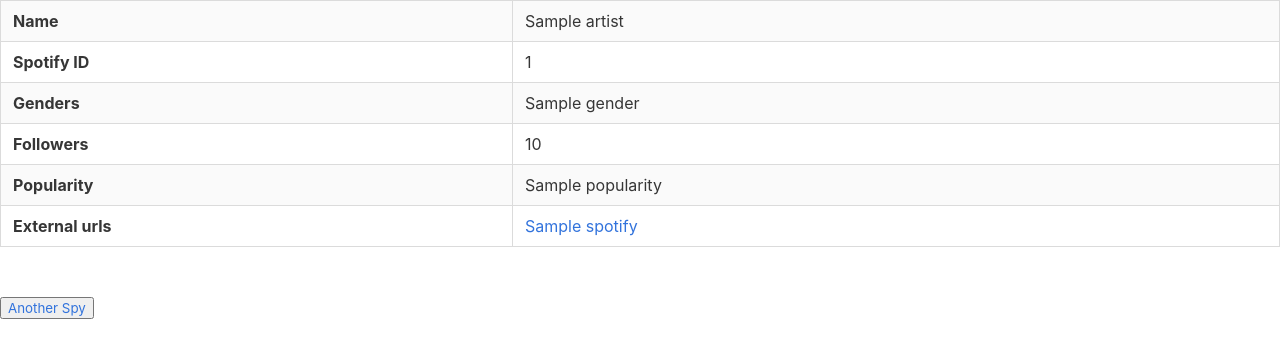
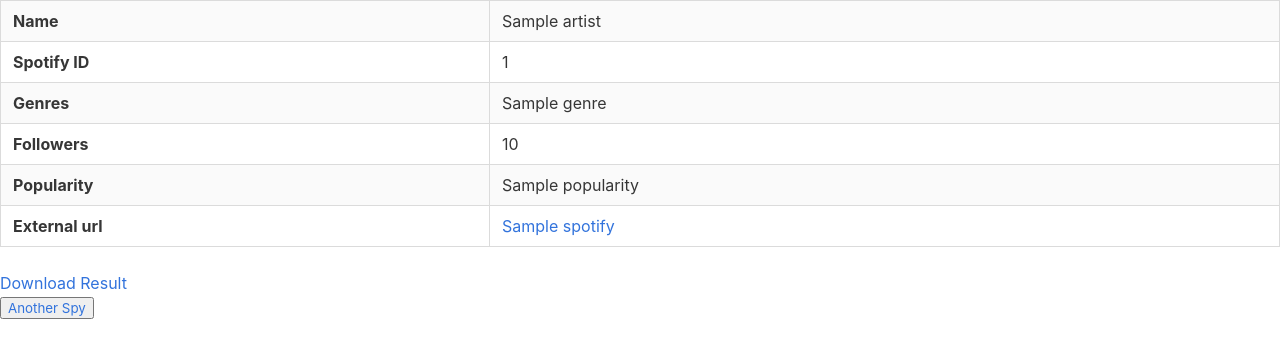
Before and after one commit to santiago-unxdigital/gamba-spy, a Django app: template spy_artist/templates/output.html in a window 1280 px wide. Shown: the part 270-628 px from the top of the page. Run offline with Django 3.2, Linux system fonts and the light colour scheme; the template is opened without the code that fills it: most values are stand-ins (such as "Sample title", 1, 10 or a date in 2020).

Commit message:
download results into csv

```diff
--- a/spy_artist/templates/output.html
+++ b/spy_artist/templates/output.html
@@ -41,8 +41,8 @@
                 <td>{{artist.id}}</td>
             </tr>
             <tr>
-                <th>Genders</th>
-                <td>{% for gender in artist.genres %} <ul>{{ gender }} </ul>{% endfor %}</td>
+                <th>Genres</th>
+                <td>{% for genre in artist.genres %} <ul>{{ genre }} </ul>{% endfor %}</td>
             </tr>
 
             <tr>
@@ -55,11 +55,13 @@
                 <td>{{artist.popularity}}</td>
             </tr>
             <tr>
-                <th>External urls</th>
+                <th>External url</th>
                 <td><a href={{ artist.external_urls.spotify }}>{{ artist.external_urls.spotify }}</a></th>
             </tr>
         </tbody>
     </table>
+
+    <a  href="/download"> Download Result </a>
 {% else %}
     <br>
     <h1>No artist found</h1>
--- a/spy_artist/urls.py
+++ b/spy_artist/urls.py
@@ -4,5 +4,6 @@
 
 urlpatterns = [
     path('', views.index, name='index'),
-    path('output', views.output, name='output')
+    path('output', views.output, name='output'),
+    path('download', views.download, name='download')
 ]
```
Also changed, not shown: spy_artist/views.py (+15 -0 lines), db.sqlite3.
